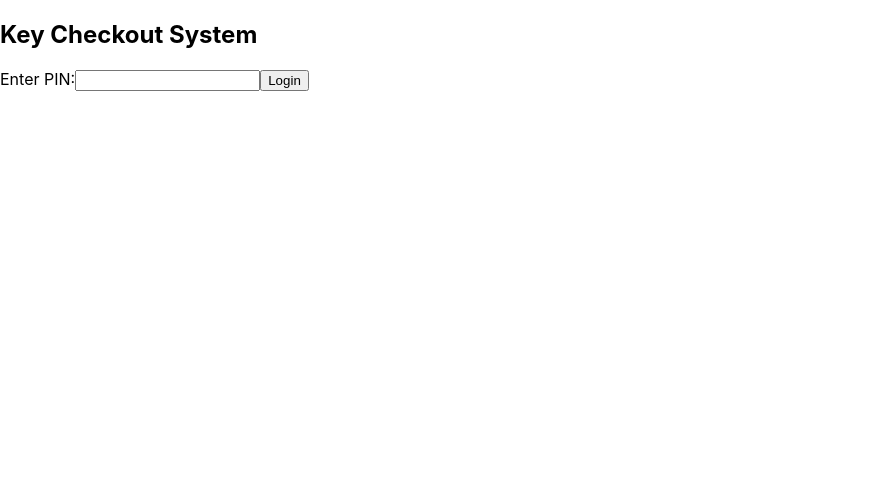
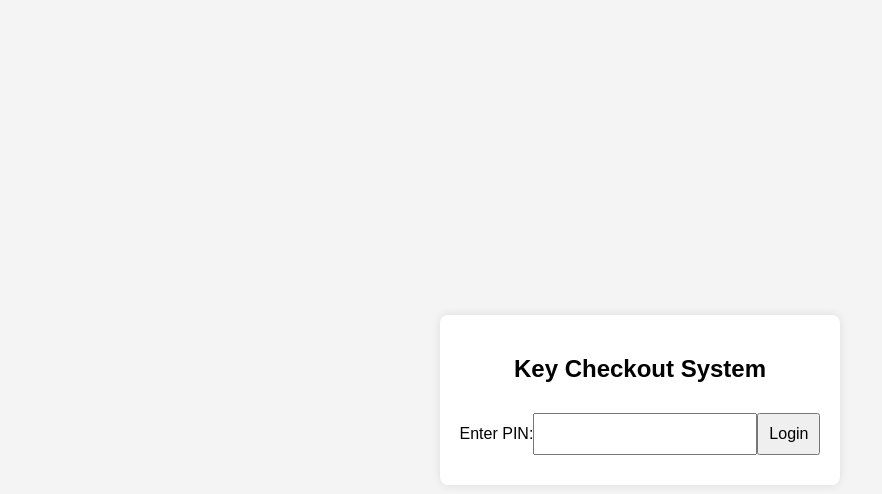
Before and after one commit to carn-ivore/CKeyTrack, a React (Create React App) app in the folder frontend/: page / in a window 1280 px wide. Shown: the top 494 px of the page, without its empty margins (0-882 px from the left). Built offline with nearby package versions, Linux system fonts and the light colour scheme.

Commit message:
added import lin and removed the old style

```diff
--- a/frontend/src/components/LoginPage.js
+++ b/frontend/src/components/LoginPage.js
@@ -2,6 +2,7 @@
 
 import React, { useState } from 'react';
 import axios from 'axios';
+import './LoginPage.css'; // Import th CSS file
 
 const LoginPage = ({ setUser, setView }) => {
     const [pin, setPin] = useState('');
@@ -39,29 +40,4 @@ const LoginPage = ({ setUser, setView }) => {
     );
 };
 
-const styles = {
-    container: {
-        display: 'flex',
-        flexDirection: 'column',
-        alignItems: 'center',
-        justifyContent: 'center',
-        height: '100vh',
-    },
-    input: {
-        fontSize: '18px',
-        padding: '10px',
-        margin: '10px',
-        width: '200px',
-    },
-    button: {
-        fontSize: '18px',
-        padding: '10px 20px',
-        cursor: 'pointer',
-    },
-    error: {
-        color: 'red',
-        marginTop: '10px',
-    },
-};
-
 export default LoginPage;
```
